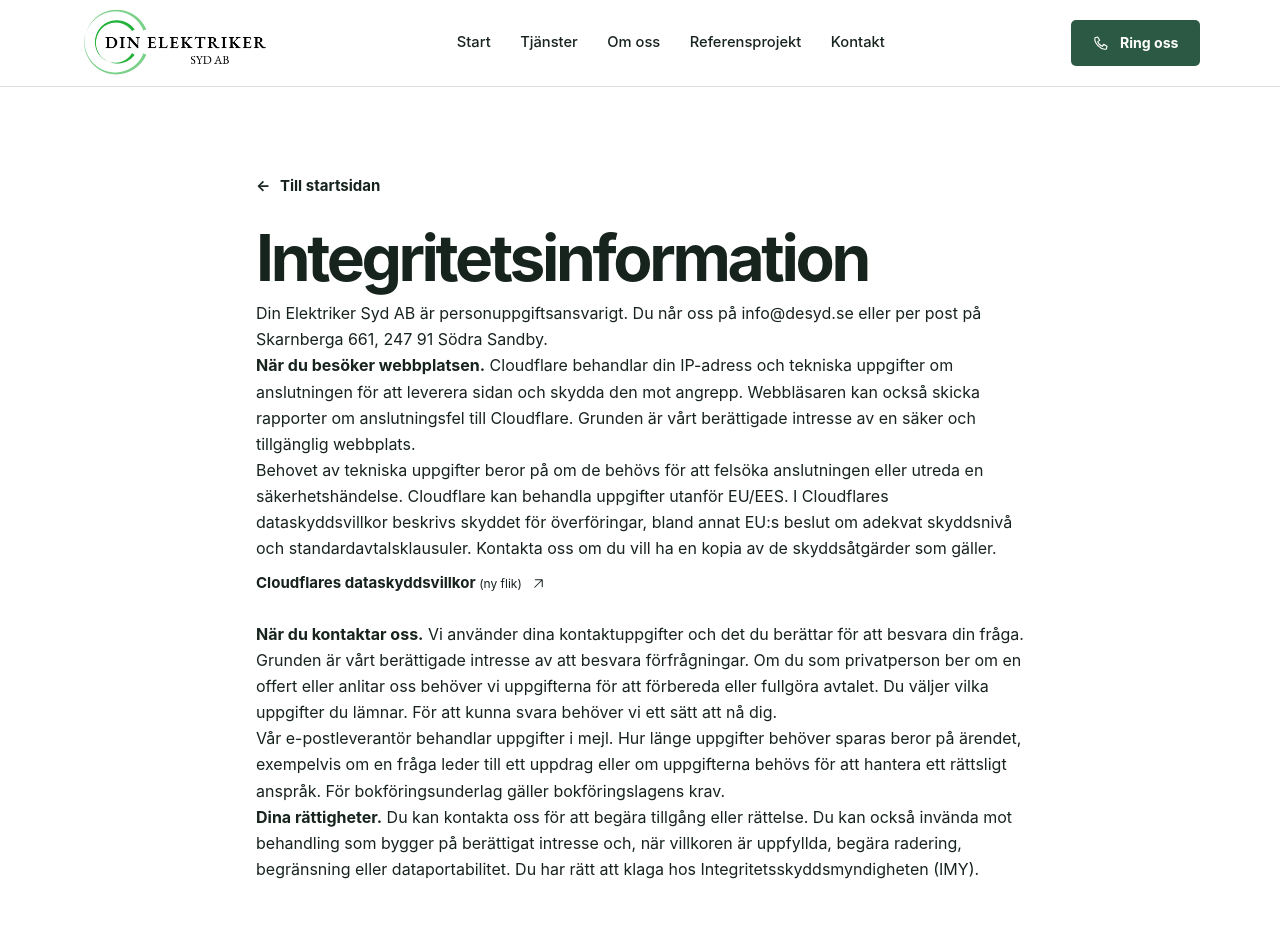
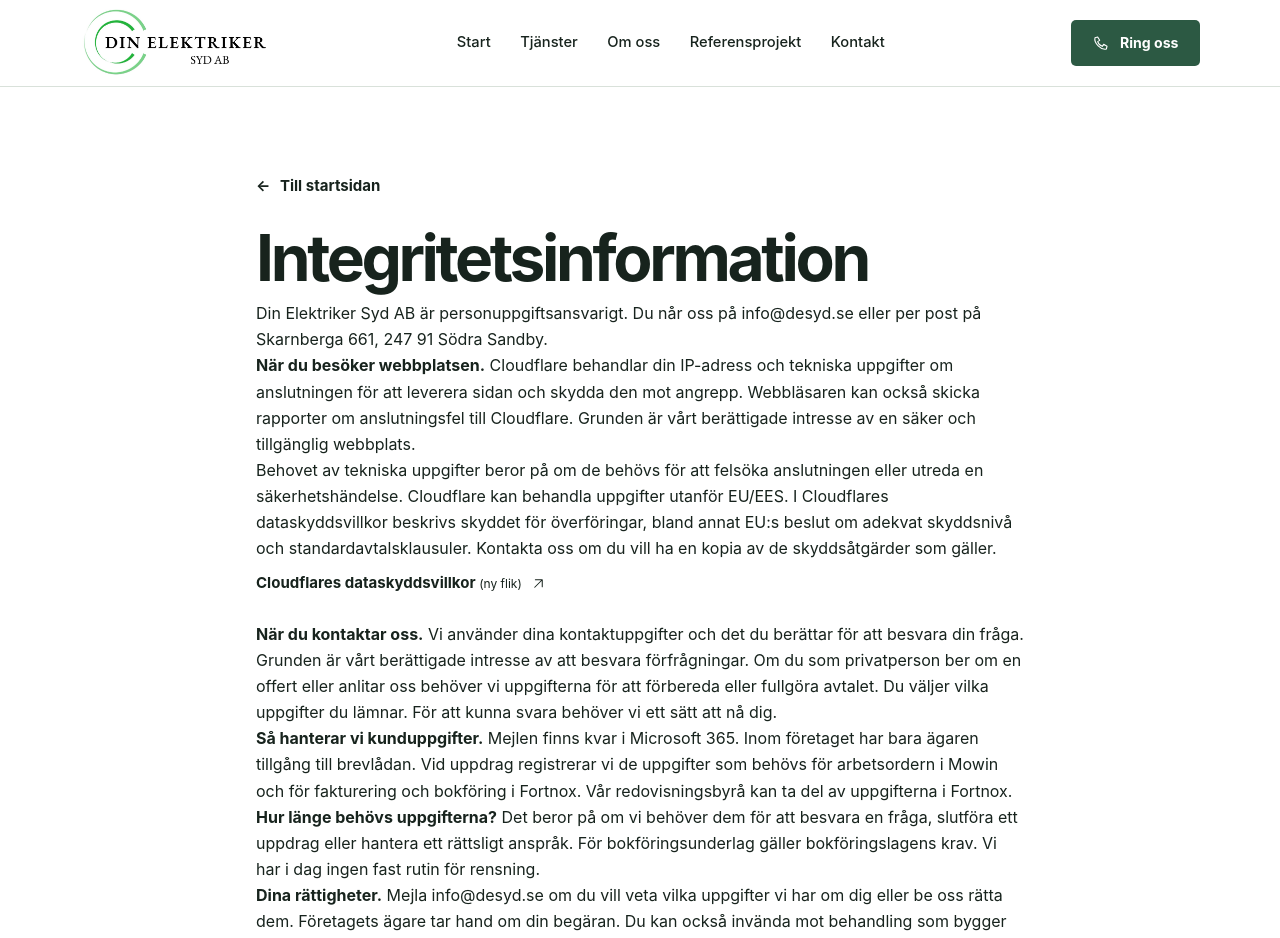
Before and after one commit to JohanKroger/din-elektriker-syd, a Next.js app: page /integritetsinformation in a window 1280 px wide. Shown: the top 938 px of the page. Built offline with nearby package versions, Linux system fonts and the light colour scheme.

Commit message:
Förtydliga hur företaget hanterar kunduppgifter

```diff
--- a/app/integritetsinformation/page.tsx
+++ b/app/integritetsinformation/page.tsx
@@ -51,14 +51,25 @@ export default function Privacy() {
 					dig.
 				</p>
 				<p>
-					Vår e-postleverantör behandlar uppgifter i mejl. Hur länge uppgifter
-					behöver sparas beror på ärendet, exempelvis om en fråga leder till ett
-					uppdrag eller om uppgifterna behövs för att hantera ett rättsligt
-					anspråk. För bokföringsunderlag gäller bokföringslagens krav.
+					<strong>Så hanterar vi kunduppgifter.</strong> Mejlen finns kvar i
+					Microsoft 365. Inom företaget har bara ägaren tillgång till
+					brevlådan. Vid uppdrag registrerar vi de uppgifter som behövs för
+					arbetsordern i Mowin och för fakturering och bokföring i Fortnox.
+					Vår redovisningsbyrå kan ta del av uppgifterna i Fortnox.
 				</p>
 				<p>
-					<strong>Dina rättigheter.</strong> Du kan kontakta oss för att begära
-					tillgång eller rättelse. Du kan också invända mot behandling som
+					<strong>Hur länge behövs uppgifterna?</strong> Det beror på om vi
+					behöver dem för att besvara en fråga, slutföra ett uppdrag eller
+					hantera ett rättsligt anspråk. För bokföringsunderlag gäller
+					bokföringslagens krav. Vi har i dag ingen fast rutin för rensning.
+				</p>
+				<p>
+					<strong>Dina rättigheter.</strong> Mejla{" "}
+					<a className="underline" href={`mailto:${company.email}`}>
+						{company.email}
+					</a>{" "}
+					om du vill veta vilka uppgifter vi har om dig eller be oss rätta dem.
+					Företagets ägare tar hand om din begäran. Du kan också invända mot behandling som
 					bygger på berättigat intresse och, när villkoren är uppfyllda, begära
 					radering, begränsning eller dataportabilitet. Du har rätt att klaga
 					hos Integritetsskyddsmyndigheten (IMY).
```
